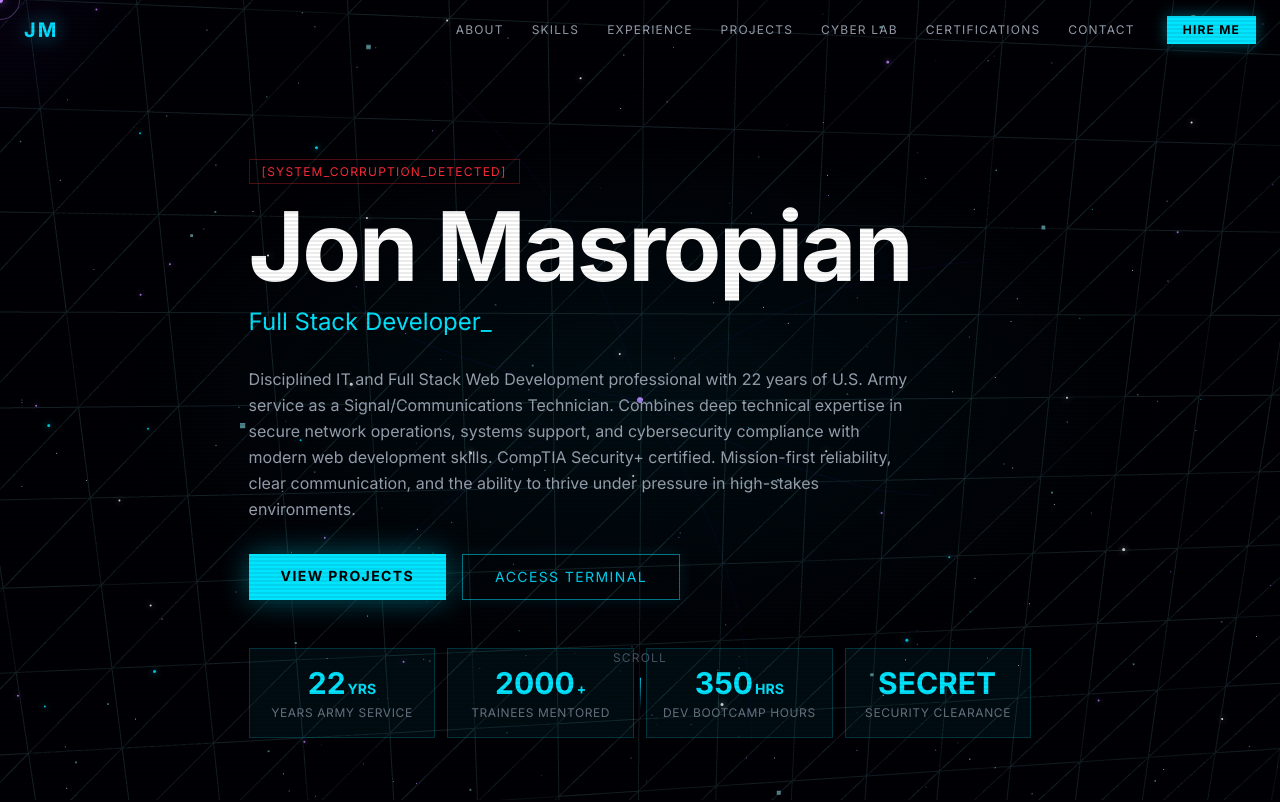
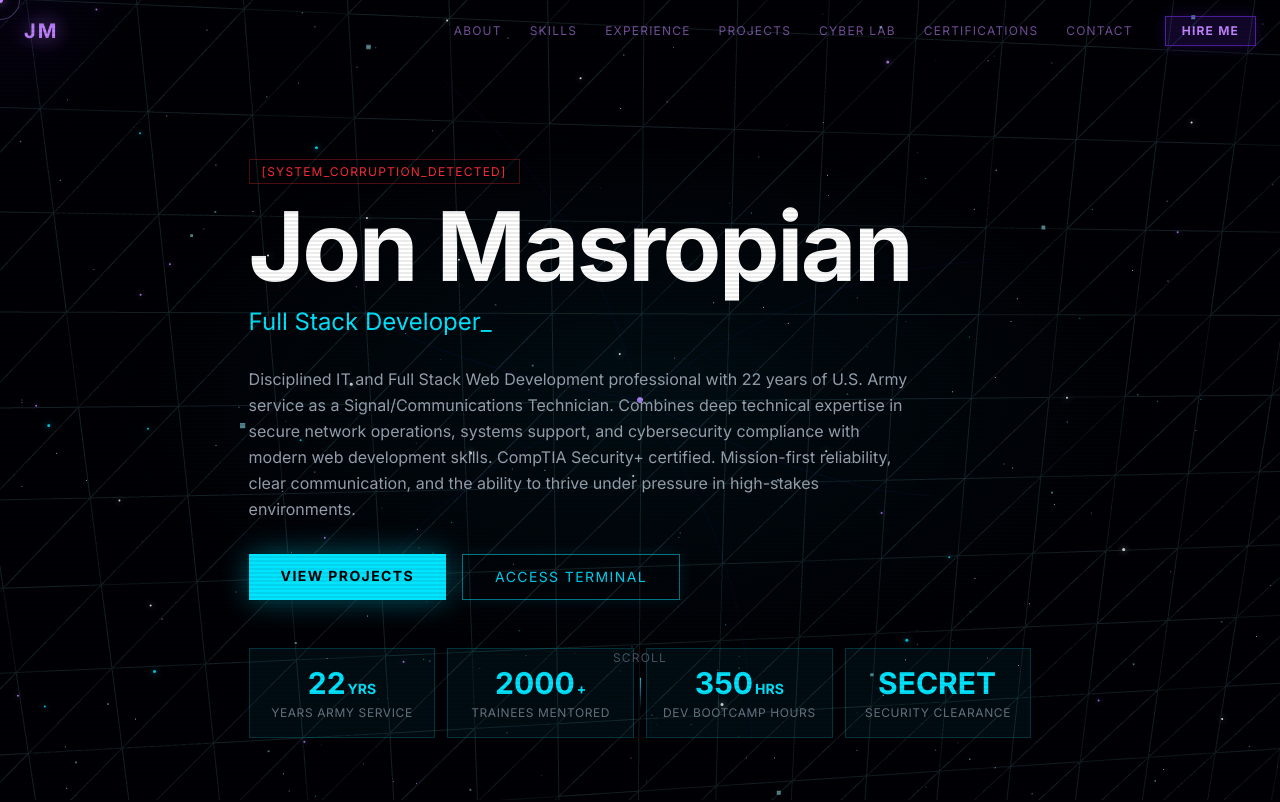
Before and after one commit to jonmasropian/Masropian-portfolio-template, a Next.js app: page / in a window 1280 px wide. Shown: the top 802 px of the page. Built offline with nearby package versions, Linux system fonts and the light colour scheme.

Commit message:
feat: update navigation to void purple styling

```diff
--- a/src/components/portfolio/Navigation/index.tsx
+++ b/src/components/portfolio/Navigation/index.tsx
@@ -4,19 +4,18 @@ import { useState, useEffect } from 'react';
 import { Menu, X } from 'lucide-react';
 
 const navLinks = [
-  { label: 'ABOUT', href: '#about' },
-  { label: 'SKILLS', href: '#skills' },
-  { label: 'EXPERIENCE', href: '#experience' },
-  { label: 'PROJECTS', href: '#projects' },
-  { label: 'CYBER LAB', href: '#cyberlab' },
+  { label: 'ABOUT',          href: '#about' },
+  { label: 'SKILLS',         href: '#skills' },
+  { label: 'EXPERIENCE',     href: '#experience' },
+  { label: 'PROJECTS',       href: '#projects' },
+  { label: 'CYBER LAB',      href: '#cyberlab' },
   { label: 'CERTIFICATIONS', href: '#certifications' },
-  { label: 'CONTACT', href: '#contact' },
+  { label: 'CONTACT',        href: '#contact' },
 ];
 
 export default function Navigation() {
   const [scrolled, setScrolled] = useState(false);
   const [mobileOpen, setMobileOpen] = useState(false);
-  const [activeSection, setActiveSection] = useState('');
 
   useEffect(() => {
     const onScroll = () => setScrolled(window.scrollY > 50);
@@ -36,9 +35,9 @@ export default function Navigation() {
       transition={{ duration: 0.6, delay: 0.2 }}
       className="fixed top-0 left-0 right-0 z-[1000]"
       style={{
-        background: scrolled ? 'rgba(0,0,0,0.85)' : 'transparent',
+        background: scrolled ? 'rgba(0,0,5,0.9)' : 'transparent',
         backdropFilter: scrolled ? 'blur(16px)' : 'none',
-        borderBottom: scrolled ? '1px solid rgba(0,229,255,0.15)' : 'none',
+        borderBottom: scrolled ? '1px solid rgba(123,47,255,0.2)' : 'none',
         transition: 'all 0.3s ease',
       }}
     >
@@ -46,8 +45,8 @@ export default function Navigation() {
         {/* Logo */}
         <button
           onClick={() => window.scrollTo({ top: 0, behavior: 'smooth' })}
-          className="text-xl font-bold tracking-widest font-mono"
-          style={{ color: '#00E5FF', textShadow: '0 0 20px rgba(0,229,255,0.6)' }}
+          className="text-xl font-bold tracking-widest font-mono void-pulse"
+          style={{ color: '#c084fc' }}
         >
           JM
         </button>
@@ -58,26 +57,32 @@ export default function Navigation() {
             <button
               key={link.href}
               onClick={() => handleNav(link.href)}
-              className="px-3 py-1.5 text-xs tracking-widest font-mono text-gray-400 hover:text-cyan-400 transition-colors duration-200 relative group"
+              className="px-3 py-1.5 text-xs tracking-widest font-mono transition-colors duration-200 relative group"
+              style={{ color: 'rgba(192,132,252,0.6)' }}
+              onMouseEnter={(e) => (e.currentTarget.style.color = '#c084fc')}
+              onMouseLeave={(e) => (e.currentTarget.style.color = 'rgba(192,132,252,0.6)')}
             >
               {link.label}
-              <span className="absolute bottom-0 left-0 w-0 h-px bg-cyan-400 group-hover:w-full transition-all duration-300" />
+              <span className="absolute bottom-0 left-0 w-0 h-px group-hover:w-full transition-all duration-300"
+                style={{ background: '#7b2fff' }} />
             </button>
           ))}
           <button
             onClick={() => handleNav('#contact')}
-            className="ml-4 px-4 py-1.5 text-xs tracking-widest font-mono text-black font-bold"
-            style={{ background: '#00E5FF', boxShadow: '0 0 15px rgba(0,229,255,0.4)' }}
+            className="ml-4 px-4 py-1.5 text-xs tracking-widest font-mono font-bold"
+            style={{
+              color: '#c084fc',
+              border: '1px solid rgba(123,47,255,0.6)',
+              background: 'rgba(123,47,255,0.15)',
+              boxShadow: '0 0 15px rgba(123,47,255,0.2)',
+            }}
           >
             HIRE ME
           </button>
         </nav>
 
         {/* Mobile hamburger */}
-        <button
-          onClick={() => setMobileOpen(!mobileOpen)}
-          className="lg:hidden text-cyan-400"
-        >
+        <button onClick={() => setMobileOpen(!mobileOpen)} style={{ color: '#c084fc' }} className="lg:hidden">
           {mobileOpen ? <X size={22} /> : <Menu size={22} />}
         </button>
       </div>
@@ -89,23 +94,24 @@ export default function Navigation() {
             initial={{ opacity: 0, height: 0 }}
             animate={{ opacity: 1, height: 'auto' }}
             exit={{ opacity: 0, height: 0 }}
-            className="lg:hidden border-t border-cyan-400/20"
-            style={{ background: 'rgba(0,0,0,0.95)', backdropFilter: 'blur(16px)' }}
+            className="lg:hidden"
+            style={{ background: 'rgba(0,0,5,0.97)', backdropFilter: 'blur(16px)', borderBottom: '1px solid rgba(123,47,255,0.2)' }}
           >
             <div className="px-6 py-4 flex flex-col gap-3">
               {navLinks.map((link) => (
                 <button
                   key={link.href}
                   onClick={() => handleNav(link.href)}
-                  className="text-left text-sm tracking-widest font-mono text-gray-400 hover:text-cyan-400 transition-colors py-2 border-b border-gray-800"
+                  className="text-left text-sm tracking-widest font-mono py-2"
+                  style={{ color: 'rgba(192,132,252,0.6)', borderBottom: '1px solid rgba(123,47,255,0.1)' }}
                 >
                   {link.label}
                 </button>
               ))}
               <button
                 onClick={() => handleNav('#contact')}
-                className="mt-2 py-2 text-sm tracking-widest font-mono text-black font-bold text-center"
-                style={{ background: '#00E5FF' }}
+                className="mt-2 py-2 text-sm tracking-widest font-mono font-bold text-center"
+                style={{ color: '#c084fc', border: '1px solid rgba(123,47,255,0.5)', background: 'rgba(123,47,255,0.15)' }}
               >
                 HIRE ME
               </button>
```
